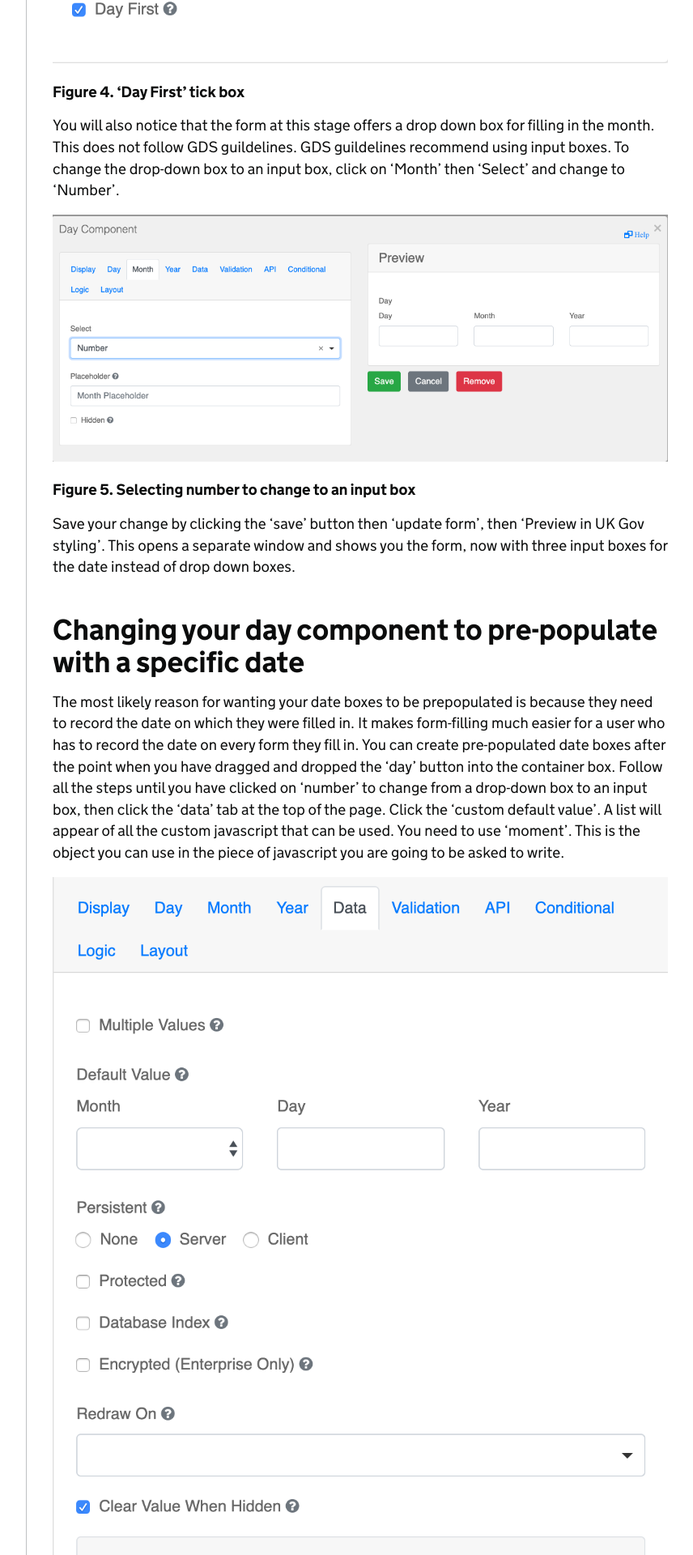
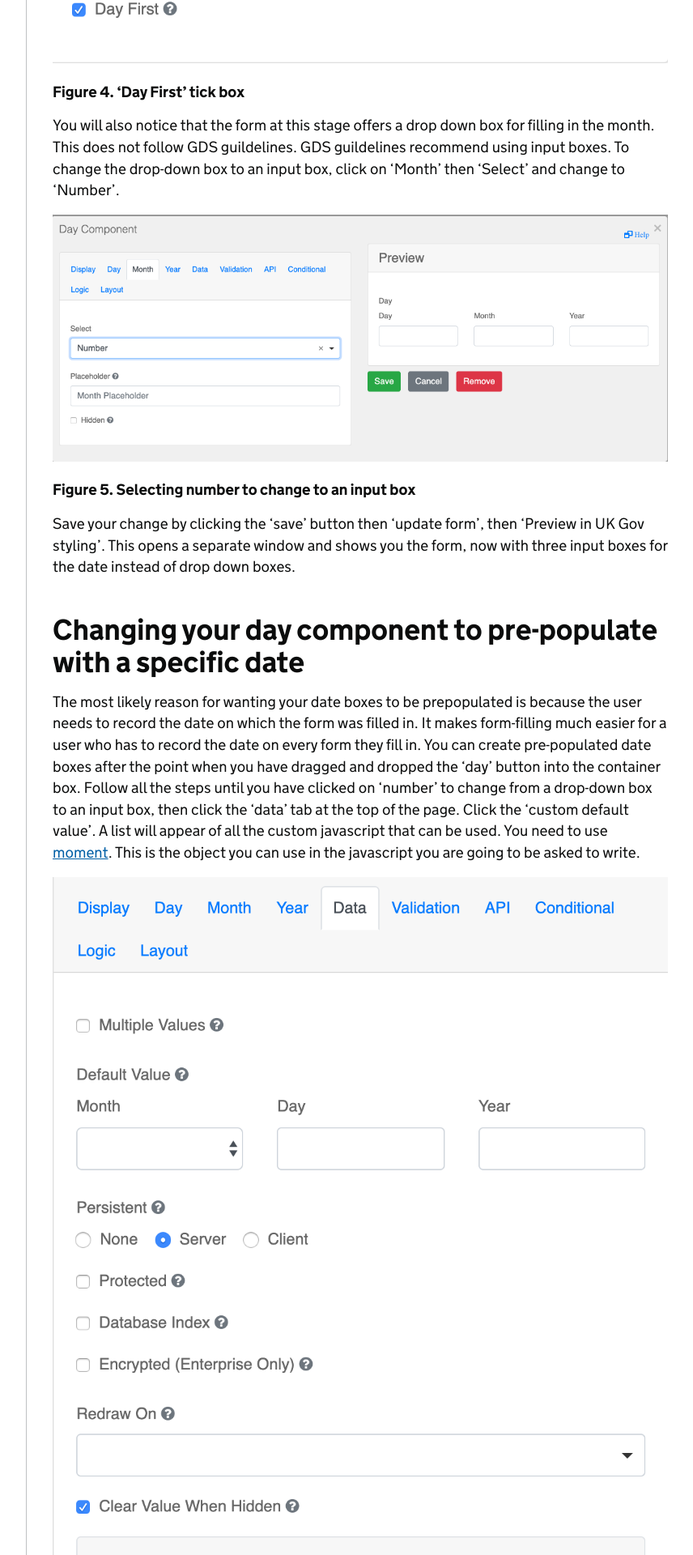
Before and after one commit to UKHomeOffice/cop-design-guidelines, a Jekyll site: the page built from guides/forms/datetime.md, in a window 1280 px wide. Shown: the part 3044-4964 px from the top of the page at 81% size, without its empty margins (298-1154 px from the left). Built offline with Jekyll 4.4.1, drawn with Linux system fonts in a browser that asks for light colours; our own code applies the rules of GitHub Pages for plain Markdown files.

Commit message:
Correction to day text

```diff
--- a/guides/forms/datetime.md
+++ b/guides/forms/datetime.md
@@ -59,8 +59,8 @@ To change the drop-down box to an input box, click on 'Month' then 'Select' and
 Save your change by clicking the 'save' button then 'update form', then 'Preview in UK Gov styling'. This opens a separate window and shows you the form, now with three input boxes for the date instead of drop down boxes.
 
 ## Changing your day component to pre-populate with a specific date
-The most likely reason for wanting your date boxes to be prepopulated is because they need to record the date on which they were filled in. It makes form-filling much easier for a user who has to record the date on every form they fill in.
-You can create pre-populated date boxes after the point when you have dragged and dropped the 'day' button into the container box. Follow all the steps until you have clicked on 'number' to change from a drop-down box to an input box, then click the 'data' tab at the top of the page. Click the 'custom default value'. A list will appear of all the custom javascript that can be used. You need to use 'moment'. This is the object you can use in the piece of javascript you are going to be asked to write.
+The most likely reason for wanting your date boxes to be prepopulated is because the user needs to record the date on which the form was filled in. It makes form-filling much easier for a user who has to record the date on every form they fill in.
+You can create pre-populated date boxes after the point when you have dragged and dropped the 'day' button into the container box. Follow all the steps until you have clicked on 'number' to change from a drop-down box to an input box, then click the 'data' tab at the top of the page. Click the 'custom default value'. A list will appear of all the custom javascript that can be used. You need to use [moment](https://momentjs.com). This is the object you can use in the javascript you are going to be asked to write.
 
 ![Day Custom Input]({{ '/images/DayCustomInput.png' | relative_url }})
 
```
